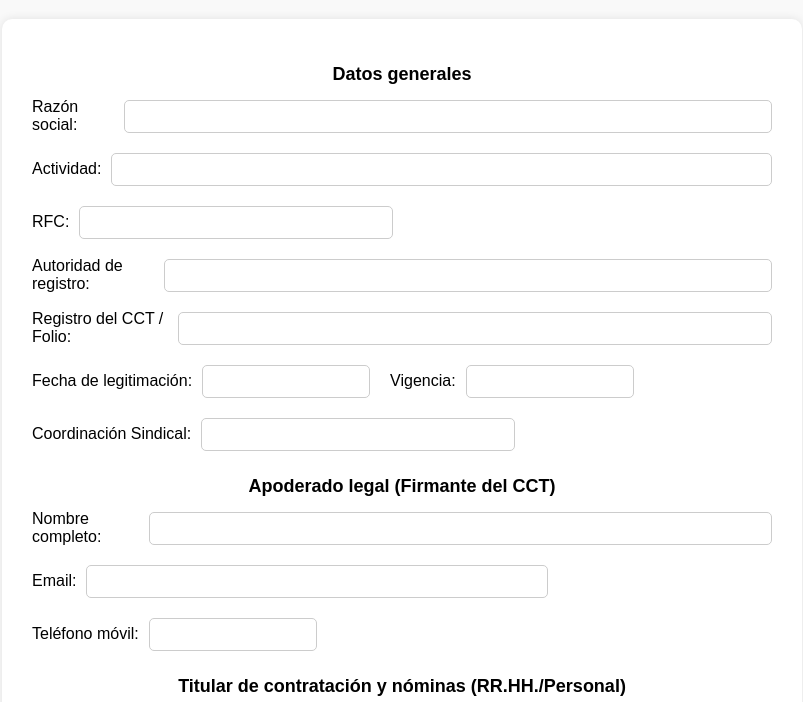
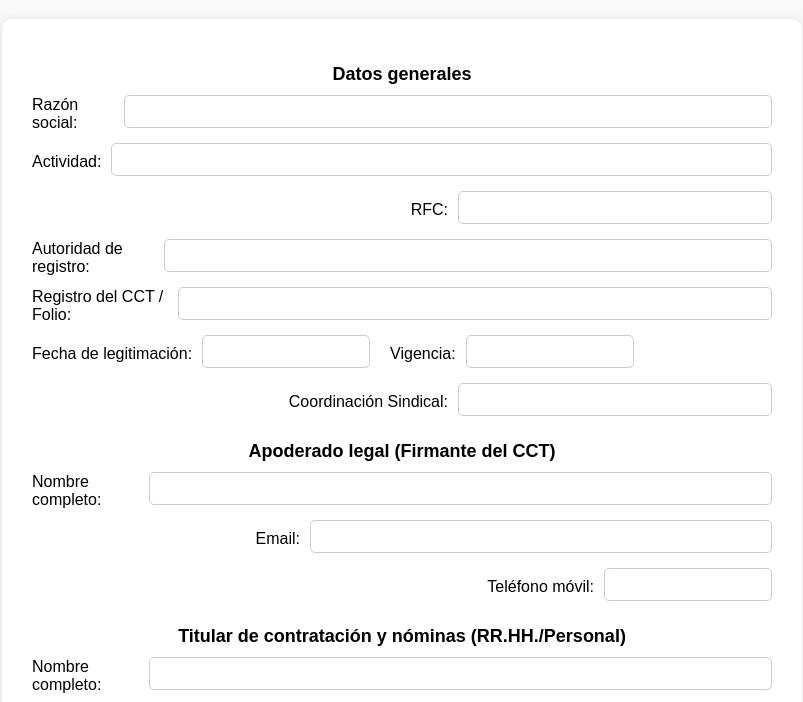
Before and after one commit to FerCas86/Registro, a plain HTML site: page index.html in a window 1280 px wide. Shown: the part 81-783 px from the top of the page, without its empty margins (238-1041 px from the left). Drawn offline with Linux system fonts and the light colour scheme.

Commit message:
Update index.html

```diff
--- a/index.html
+++ b/index.html
@@ -31,13 +31,13 @@
         label {
             display: flex;
             align-items: center;
+            justify-content: flex-end;
             gap: 10px;
             margin-top: 10px;
         }
         input[type="text"], input[type="email"] {
             width: 100%;
             padding: 8px;
-            margin-top: 5px;
             border: 1px solid #ccc;
             border-radius: 5px;
             margin-bottom: 5px;
```
